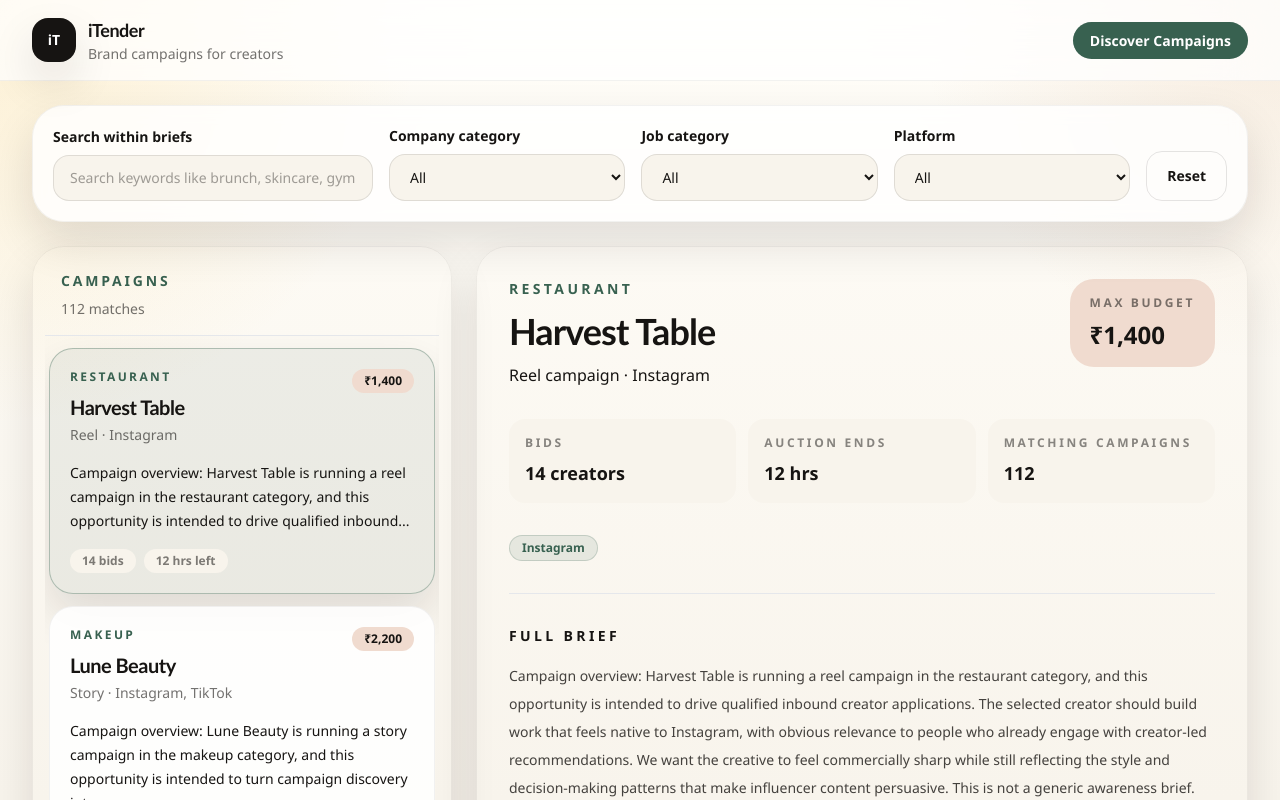
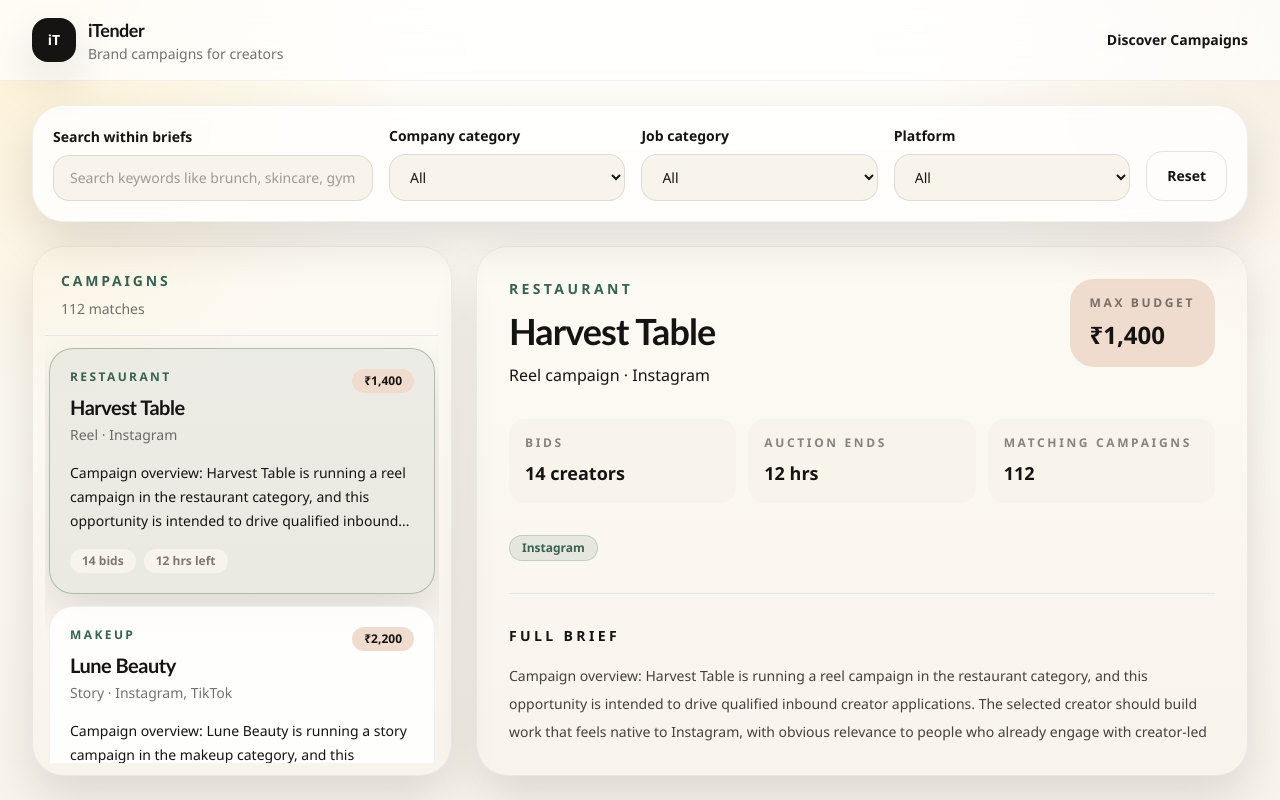
Before and after one commit to A223D/iTender, a Next.js app: page /discover-campaigns in a window 1280 px wide. Built offline with nearby package versions, Linux system fonts and the light colour scheme.

Commit message:
Fixed desktop scroling bug introduced due to mobile view. Navbar link cosmetic changes

```diff
--- a/src/components/discover/campaign-board.tsx
+++ b/src/components/discover/campaign-board.tsx
@@ -154,7 +154,11 @@
             </div>
           </div>
 
-          <div className={isMobileDetailOpen ? "block lg:block" : "hidden lg:block"}>
+          <div
+            className={`lg:min-h-0 lg:h-full ${
+              isMobileDetailOpen ? "block lg:block" : "hidden lg:block"
+            }`}
+          >
             <JobDetail
               job={selectedJob}
               totalMatches={filteredJobs.length}
--- a/src/components/discover/nav-bar.tsx
+++ b/src/components/discover/nav-bar.tsx
@@ -1,6 +1,12 @@
+"use client";
+
 import Link from "next/link";
+import { usePathname } from "next/navigation";
 
 export function NavBar() {
+  const pathname = usePathname();
+  const isDiscoverActive = pathname === "/discover-campaigns";
+
   return (
     <header className="sticky top-0 z-30 border-b border-black/5 bg-white/75 backdrop-blur-xl">
       <div className="mx-auto flex max-w-7xl items-center justify-between px-4 py-4 sm:px-6 lg:px-8">
@@ -14,10 +20,13 @@
           </div>
         </div>
 
-        <nav aria-label="Primary navigation">
+        <nav aria-label="Primary navigation" className="flex items-center gap-6">
           <Link
             href="/discover-campaigns"
-            className="rounded-full border border-moss/20 bg-moss px-4 py-2 text-sm font-semibold text-white transition hover:bg-moss/90"
+            aria-current={isDiscoverActive ? "page" : undefined}
+            className={`text-sm font-semibold transition hover:underline hover:underline-offset-4 ${
+              isDiscoverActive ? "text-ink" : "text-ink/65"
+            }`}
           >
             Discover Campaigns
           </Link>
```
